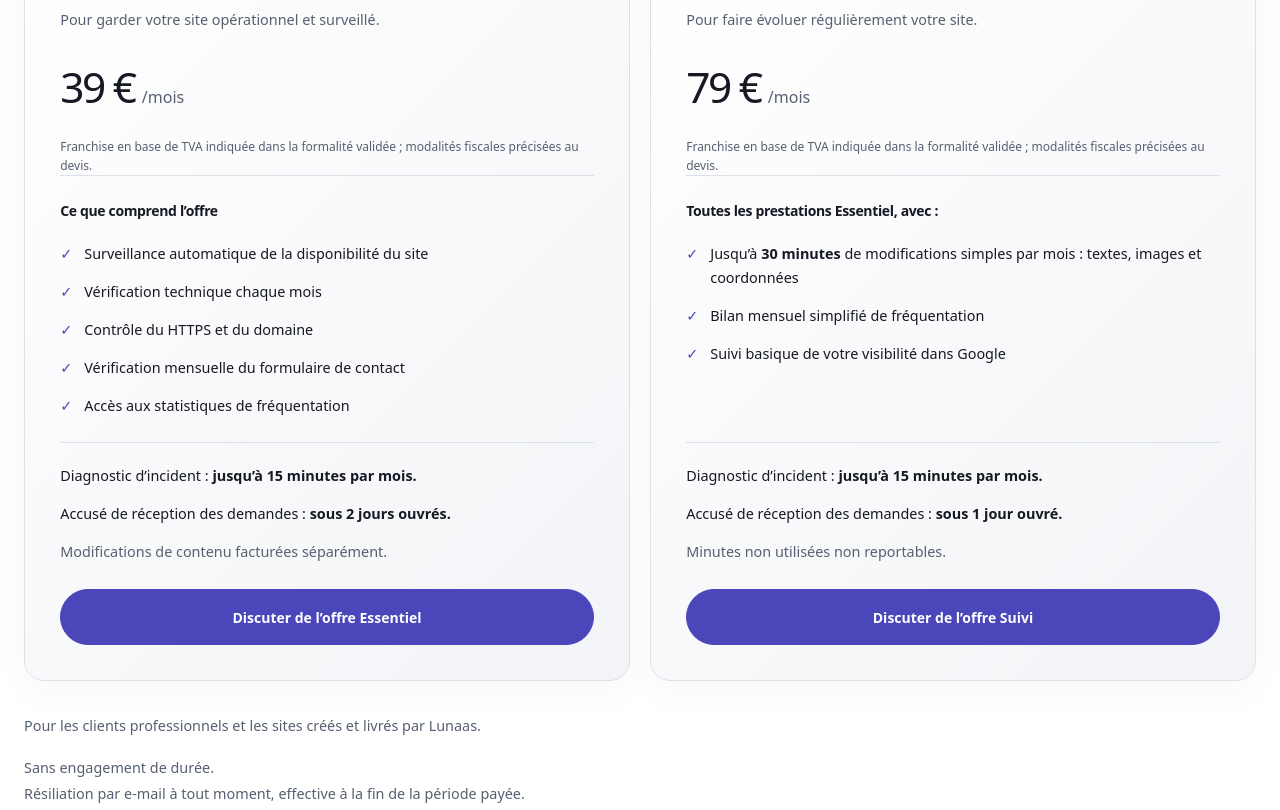
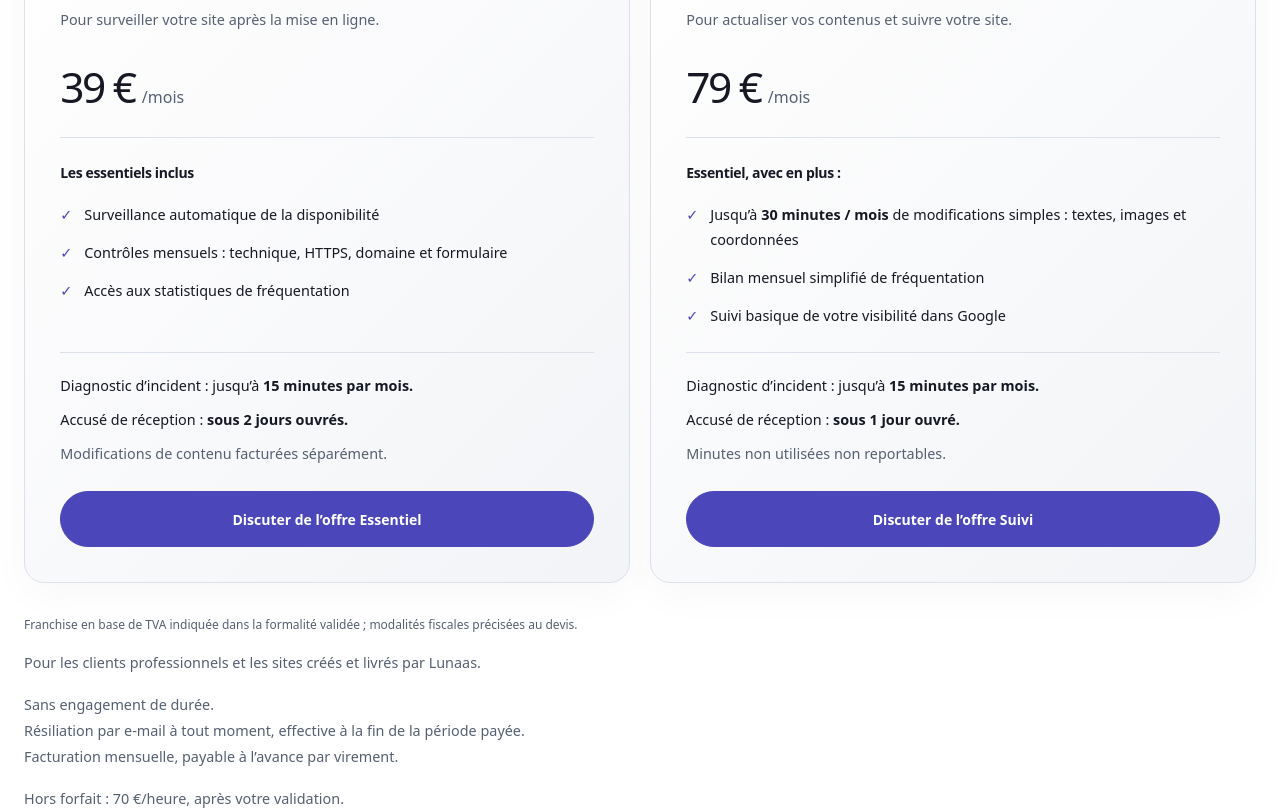
Before and after one commit to GARNIER-Emmanuel/Lunaas, an Angular app: page / in a window 1280 px wide. Shown: the part 2800-3610 px from the top of the page. Built offline with nearby package versions, Linux system fonts and the light colour scheme; a web font is replaced by a local one.

Commit message:
refactor(maintenance): shorten cards while preserving service limits

```diff
--- a/src/app/shared/data/maintenance-plan.data.ts
+++ b/src/app/shared/data/maintenance-plan.data.ts
@@ -4,14 +4,12 @@ export const MAINTENANCE_PLAN_DATA: readonly MaintenancePlan[] = [
   {
     id: 'maintenance-essentiel',
     name: 'Essentiel',
-    description: 'Pour garder votre site opérationnel et surveillé.',
+    description: 'Pour surveiller votre site après la mise en ligne.',
     monthlyPrice: 39,
     includesEssential: false,
     features: [
-      'Surveillance automatique de la disponibilité du site',
-      'Vérification technique chaque mois',
-      'Contrôle du HTTPS et du domaine',
-      'Vérification mensuelle du formulaire de contact',
+      'Surveillance automatique de la disponibilité',
+      'Contrôles mensuels : technique, HTTPS, domaine et formulaire',
       'Accès aux statistiques de fréquentation',
     ],
     diagnosticMinutesPerMonth: 15,
@@ -22,7 +20,7 @@ export const MAINTENANCE_PLAN_DATA: readonly MaintenancePlan[] = [
   {
     id: 'maintenance-suivi',
     name: 'Suivi',
-    description: 'Pour faire évoluer régulièrement votre site.',
+    description: 'Pour actualiser vos contenus et suivre votre site.',
     monthlyPrice: 79,
     includesEssential: true,
     features: [
--- a/src/app/views/homepage/maintenance/maintenance.css
+++ b/src/app/views/homepage/maintenance/maintenance.css
@@ -103,7 +103,7 @@ li > span:first-child {
 
 .plan-limits {
   display: grid;
-  gap: 0.75rem;
+  gap: 0.5rem;
   border-top: 1px solid var(--color-line);
   padding-top: 1.25rem;
   font-size: 0.9rem;
--- a/src/app/views/homepage/maintenance/maintenance.html
+++ b/src/app/views/homepage/maintenance/maintenance.html
@@ -21,18 +21,19 @@
             <h3 [id]="plan.id + '-title'">{{ plan.name }}</h3>
             <p class="plan-description">{{ plan.description }}</p>
           </div>
-          <p class="plan-price"><strong>{{ price(plan.monthlyPrice) }}</strong><span>/mois</span></p>
-          <p class="maintenance-tax-note">{{ business.pricingTaxNote }}</p>
+          <p class="plan-price" aria-describedby="maintenance-tax-note">
+            <strong>{{ price(plan.monthlyPrice) }}</strong><span>/mois</span>
+          </p>
           <div class="plan-features">
             <h4>
-              {{ plan.includesEssential ? 'Toutes les prestations Essentiel, avec :' : 'Ce que comprend l’offre' }}
+              {{ plan.includesEssential ? 'Essentiel, avec en plus :' : 'Les essentiels inclus' }}
             </h4>
             <ul>
               @if (plan.contentMinutesPerMonth) {
                 <li>
                   <span aria-hidden="true">✓</span>
-                  <span>Jusqu’à <strong>{{ plan.contentMinutesPerMonth }} minutes</strong> de
-                    modifications simples par mois : textes, images et coordonnées</span>
+                  <span>Jusqu’à <strong>{{ plan.contentMinutesPerMonth }} minutes / mois</strong>
+                    de modifications simples : textes, images et coordonnées</span>
                 </li>
               }
               @for (feature of plan.features; track feature) {
@@ -41,10 +42,10 @@
             </ul>
           </div>
           <div class="plan-limits">
-            <p>Diagnostic d’incident :
-              <strong>jusqu’à {{ plan.diagnosticMinutesPerMonth }} minutes par mois.</strong>
+            <p>Diagnostic d’incident : jusqu’à
+              <strong>{{ plan.diagnosticMinutesPerMonth }} minutes par mois.</strong>
             </p>
-            <p>Accusé de réception des demandes :
+            <p>Accusé de réception :
               <strong>sous {{ plan.acknowledgementBusinessDays }}
                 {{ plan.acknowledgementBusinessDays === 1 ? 'jour ouvré' : 'jours ouvrés' }}.</strong>
             </p>
@@ -57,9 +58,9 @@
     </div>
 
     <div class="maintenance-terms" aria-label="Conditions des abonnements">
+      <p id="maintenance-tax-note" class="maintenance-tax-note">{{ business.pricingTaxNote }}</p>
       <p>{{ terms.eligibility | sentenceLines }}</p>
-      <p>{{ terms.cancellation | sentenceLines }}</p>
-      <p>{{ terms.payment | sentenceLines }}</p>
+      <p>{{ terms.cancellation | sentenceLines }}<br />{{ terms.payment | sentenceLines }}</p>
       <p>{{ terms.extraCosts | sentenceLines }}</p>
       <a href="#maintenance-faq" class="text-link">Interventions, statistiques et abonnements : vos questions</a>
     </div>
```
